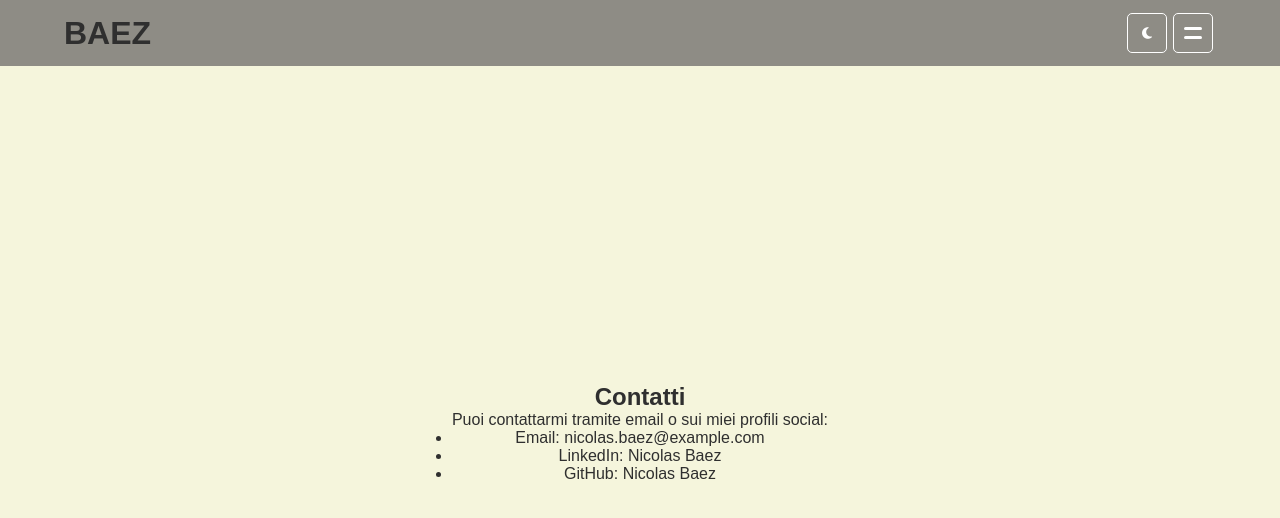
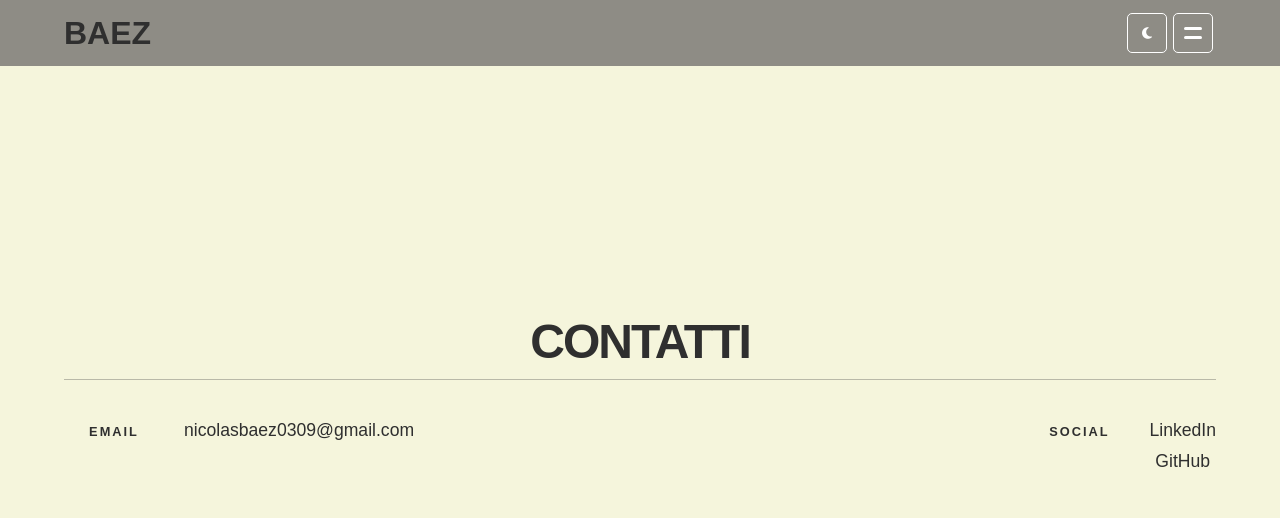
Before and after one commit to NikhoV/Wallet_NicolasBaez, a plain HTML site: page index.html in a window 1280 px wide. Both pictures are taken after a click on the link "CONTATTI". Drawn offline with Linux system fonts and the light colour scheme; a web font is replaced by a local one.

Commit message:
feat: pagina contatti completa

```diff
--- a/index.html
+++ b/index.html
@@ -37,13 +37,21 @@
             </div>
         </section>
         <section id="contatti" class="page">
-            <h2>Contatti</h2>
-            <p>Puoi contattarmi tramite email o sui miei profili social:</p>
-            <ul>
-                <li>Email: <a href="mailto:nicolas.baez@example.com">nicolas.baez@example.com</a></li>
-                <li>LinkedIn: <a href="https://www.linkedin.com/in/nicolas-baez" target="_blank">Nicolas Baez</a></li>
-                <li>GitHub: <a href="https://github.com/nicolasbaez" target="_blank">Nicolas Baez</a></li>
-            </ul>
+            <h2 class="contact-title">Contatti</h2>
+            <hr class="contact-line"> <div class="contact-grid"></div>
+            <div class="contact-wrapper">
+                <div class="contact-item">
+                    <h6>Email</h6>
+                    <a href="mailto:nicolasbaez0309@gmail.com">nicolasbaez0309@gmail.com</a>
+                </div>
+                <div class="contact-item">
+                    <h6>Social</h6>
+                    <ul class="social-links">
+                        <li><a href="https://www.linkedin.com/in/nicolas-baez-41458a305/" target="_blank">LinkedIn</a></li>
+                        <li><a href="https://github.com/NikhoV" target="_blank">GitHub</a></li>
+                    </ul>
+                </div>
+            </div>
         </section>
     </main>
     <script src="script.js"></script>
--- a/style.css
+++ b/style.css
@@ -274,3 +274,100 @@ main {
     opacity: 1;
     visibility: visible;
 }
+
+/* Questo è il contenitore che deve abbracciare entrambi i div */
+#contatti {
+    flex-direction: column; /* Titolo sopra, contenuto sotto */
+    align-items: center;    /* Centra tutto il blocco contatti */
+    width: 100%;
+    padding: 50px 5%;
+    padding-bottom: 120px;
+}
+
+/* Creiamo un wrapper per le due colonne info */
+.contact-wrapper {
+    display: flex;
+    justify-content: space-between; /* LA CHIAVE: spinge i figli ai due bordi */
+    width: 100%;                    /* Deve occupare tutta la larghezza */
+    max-width: 1200px;              /* Impedisce di diventare troppo largo su schermi giganti */
+    padding-top: 10px;
+}
+
+/* Stile per i tuoi div specifici */
+.lefttable, .rigthtable {
+    display: flex;
+    gap: 30px;            /* Spazio tra l'etichetta (EMAIL) e il valore (nicolas...) */
+    align-items: baseline;
+}
+
+/* Rendi le etichette (EMAIL/SOCIAL) belle evidenti come nel riferimento */
+h6 {
+    font-size: 0.9rem;
+    font-weight: 800;
+    text-transform: uppercase;
+    letter-spacing: 2px;
+    min-width: 80px; /* Assicura che le scritte EMAIL e SOCIAL abbiano lo stesso spazio */
+}
+
+/* Titolo grande e sottile */
+.contact-title {
+    font-size: 3rem;
+    font-weight: 800;
+    letter-spacing: -2px;
+    margin-bottom: 10px;
+    text-transform: uppercase;
+}
+
+/* La linea orizzontale che attraversa la pagina */
+.contact-line {
+    border: 0;
+    border-top: 1px solid var(--text-color);
+    opacity: 0.3;
+    margin-bottom: 30px;
+}
+
+/* Griglia per affiancare le info */
+.contact-grid {
+    display: flex;
+    justify-content: space-between; /* Spinge una a sinistra e una a destra */
+    gap: 50px;
+    flex-wrap: wrap; /* Fondamentale per il cellulare: le manda a capo */
+}
+
+.contact-item {
+    display: flex;
+    gap: 20px;
+    align-items: baseline;
+}
+
+/* Stile per le etichette (E-MAIL, SOCIAL) */
+.contact-item h6 {
+    font-size: 0.8rem;
+    font-weight: 900;
+    letter-spacing: 2px;
+    text-transform: uppercase;
+    min-width: 100px; /* Allinea i contenuti */
+}
+
+/* Stile per i link */
+.contact-item a {
+    text-decoration: none;
+    color: var(--text-color);
+    font-size: 1.1rem;
+    transition: opacity 0.3s;
+}
+
+.contact-item a:hover {
+    opacity: 0.6;
+}
+
+/* Rimuoviamo i pallini dalla lista social */
+.social-links {
+    list-style: none;
+    padding: 0;
+    margin: 0;
+}
+
+.social-links li {
+    margin-bottom: 10px;
+}
```
